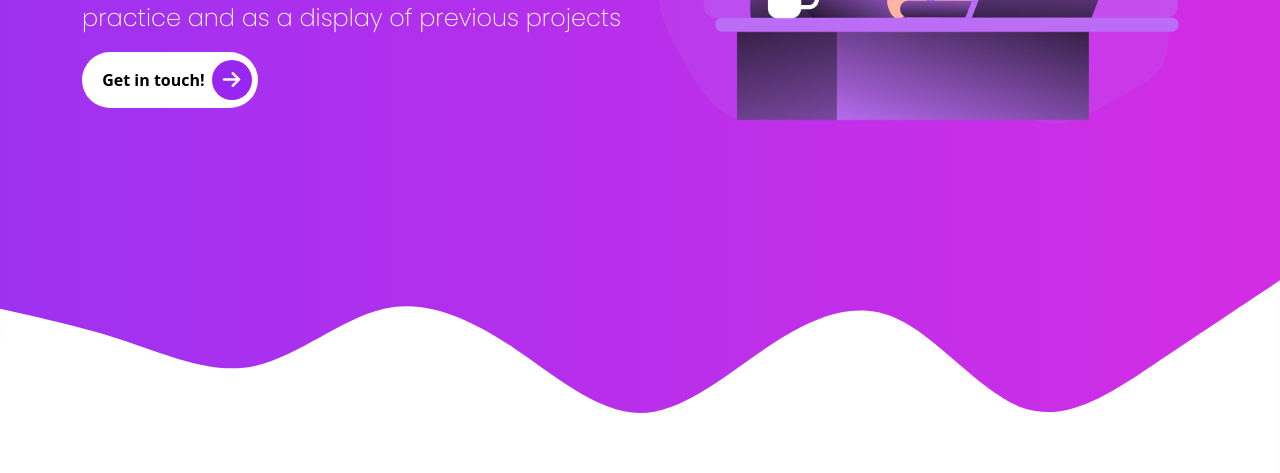
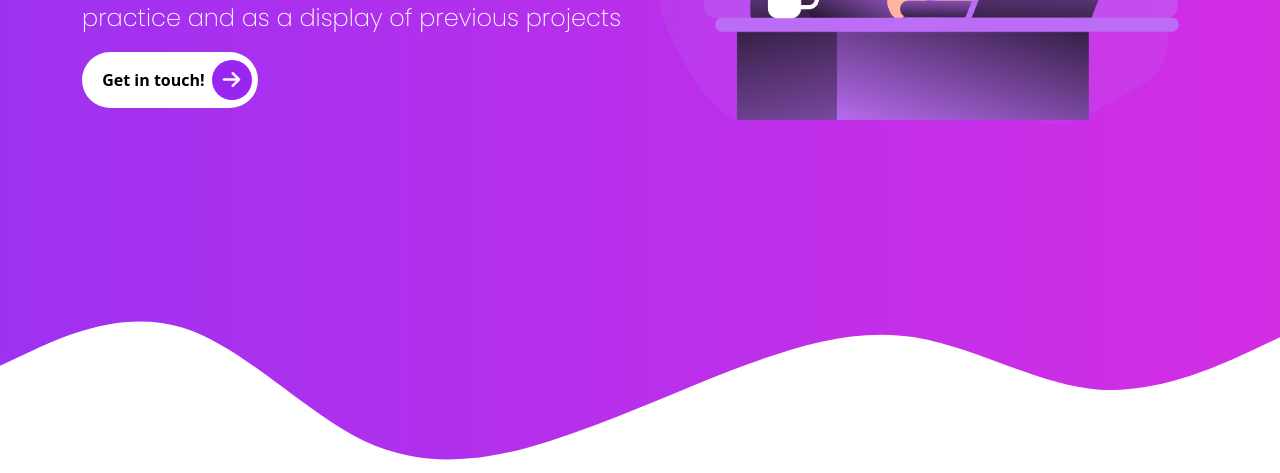
Before and after one commit to professorhobo31/Bootstrap-Sass-PracticeRepo, a website: page practice2_portfolio/index.html in a window 1280 px wide. Shown: the part 479-952 px from the top of the page. Drawn offline with nearby package versions, Linux system fonts and the light colour scheme; files that its build step writes are made by us from their sources; files whose address does not match are found by name.

Commit message:
Fix the bug of the top wave breaking off by 1px at certain resolutions
Researched how svg code works enough to implement a gradient, and then
matched the gradient to the one used for the background. Then inverted
the wave direction and moved it to the companies section instead of the
intro section.

In practice, it should not "separate" by one pixel anymore because it's
now an additive effect: rather than a superimposed white effect on top
of a gradient background, it is now a gradient effect superimposed to
the white background below. This hides the transition whenever the reso-
lution moves the wave's box a pixel up or down.

The one con to this approach is that, IF we were to change the theme
colors of the page, the fill of the wave would now have to also be
changed manually. But since that is already the case for other parts of
the page (mainly the pics downloaded from manipixels) the change is all
pros.

```diff
--- a/practice2_portfolio/index.html
+++ b/practice2_portfolio/index.html
@@ -95,18 +95,24 @@
           </div>
         </div>
       </div>
-      <svg xmlns="http://www.w3.org/2000/svg" viewBox="0 0 1440 320">
-        <path
-          fill="#ffffff"
-          fill-opacity="1"
-          d="M0,128L24,133.3C48,139,96,149,144,165.3C192,181,240,203,288,192C336,181,384,139,432,128C480,117,528,139,576,170.7C624,203,672,245,720,245.3C768,245,816,203,864,170.7C912,139,960,117,1008,138.7C1056,160,1104,224,1152,240C1200,256,1248,224,1296,192C1344,160,1392,128,1416,112L1440,96L1440,320L1416,320C1392,320,1344,320,1296,320C1248,320,1200,320,1152,320C1104,320,1056,320,1008,320C960,320,912,320,864,320C816,320,768,320,720,320C672,320,624,320,576,320C528,320,480,320,432,320C384,320,336,320,288,320C240,320,192,320,144,320C96,320,48,320,24,320L0,320Z"
-        ></path>
-      </svg>
     </section>
 
     <!-- /////////////////////////////COMPANIES SECTION/////////////////////////////////////////// -->
 
     <section id="companies" class="companies">
+      <svg xmlns="http://www.w3.org/2000/svg" viewBox="0 0 1440 320">
+        <defs>
+          <linearGradient id="Gradient1">
+            <stop offset="0%" stop-color="rgba(153, 38, 240, 0.95)"/>
+            <stop offset="100%" stop-color="rgba(209, 34, 227, 0.95)"/>
+          </linearGradient>
+        </defs>
+        <path
+          fill= url(#Gradient1)
+          fill-opacity="1"
+          d="M0,192L34.3,176C68.6,160,137,128,206,149.3C274.3,171,343,245,411,277.3C480,309,549,299,617,277.3C685.7,256,754,224,823,197.3C891.4,171,960,149,1029,160C1097.1,171,1166,213,1234,218.7C1302.9,224,1371,192,1406,176L1440,160L1440,0L1405.7,0C1371.4,0,1303,0,1234,0C1165.7,0,1097,0,1029,0C960,0,891,0,823,0C754.3,0,686,0,617,0C548.6,0,480,0,411,0C342.9,0,274,0,206,0C137.1,0,69,0,34,0L0,0Z"
+        ></path>
+      </svg>
       <div class="container">
         <div class="row">
           <h4 class="fw-bold lead mb-3 text-center">
```
